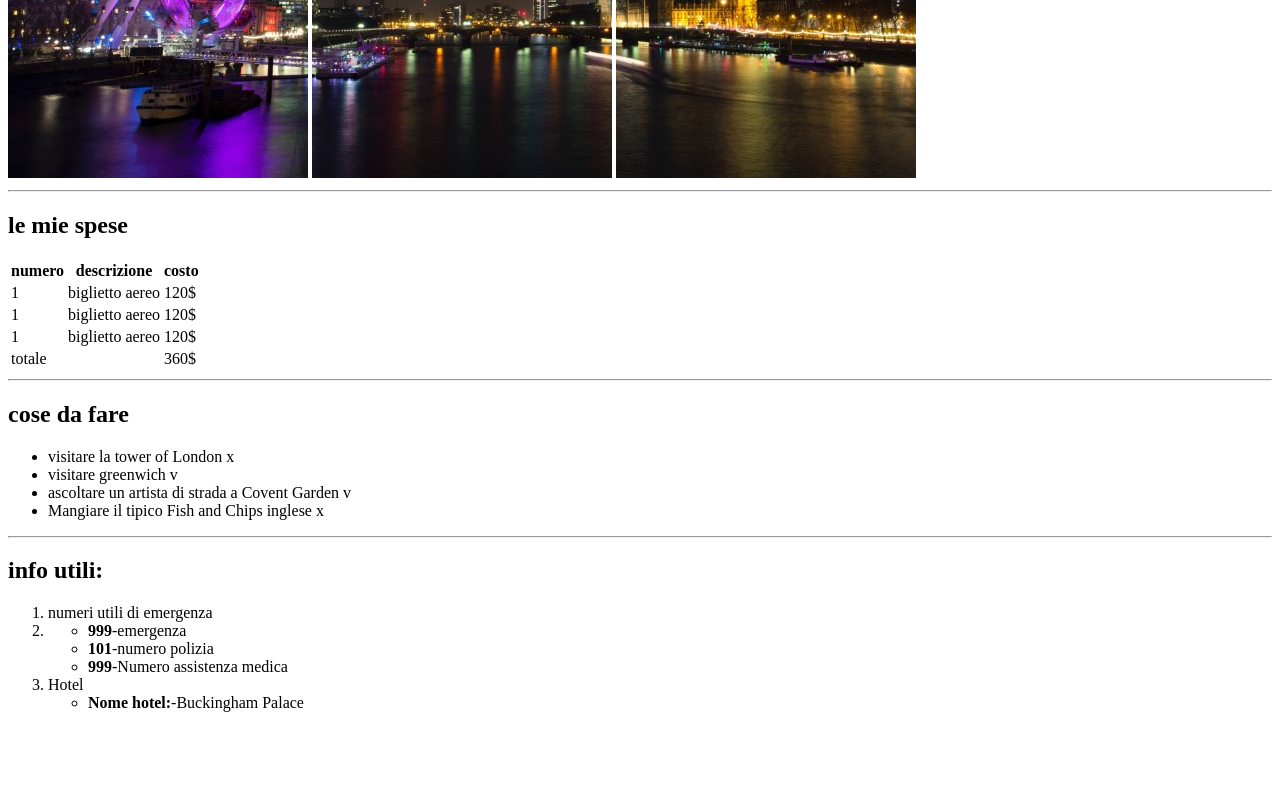
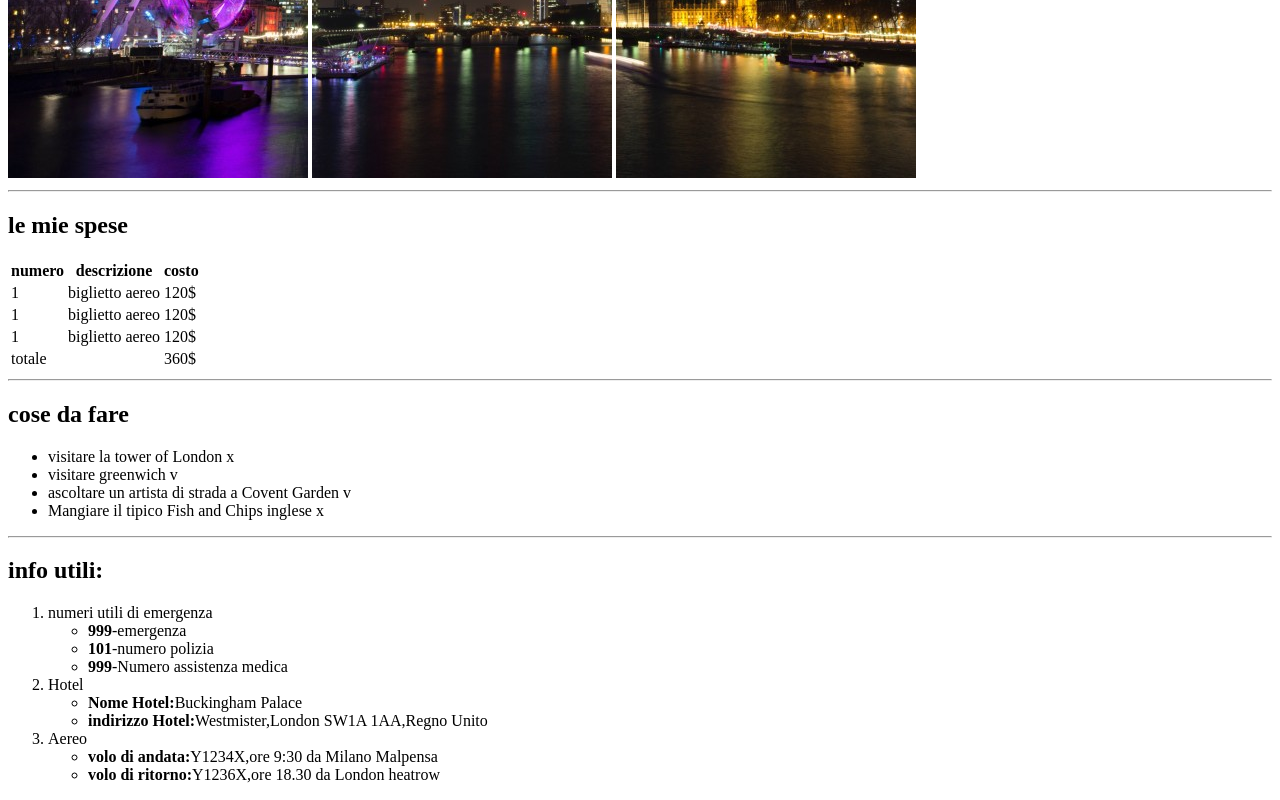
Before and after one commit to gabrielebarcellona/html-london-trip, a plain HTML site: page index.html in a window 1280 px wide. Shown: the part 502-1302 px from the top of the page. Before the commit the page ends 1230 px from the top, so only its background shows below. Drawn offline with Linux system fonts and the light colour scheme.

Commit message:
ordered list completed

```diff
--- a/index.html
+++ b/index.html
@@ -60,8 +60,8 @@
         <hr>
         <h2>info utili:</h2>
         <ol>
-            <li>numeri utili di emergenza</li>
-         <li>
+         <li>numeri utili di emergenza
+
             <ul>
                <li> <strong>999</strong>-emergenza</li>
                <li> <strong>101</strong>-numero polizia</li>
@@ -70,10 +70,20 @@
          </li>
          <li>
             Hotel
+            <ul>
+              <li><strong>Nome Hotel:</strong>Buckingham Palace</li>
+              <li><strong>indirizzo Hotel:</strong>Westmister,London SW1A 1AA,Regno Unito</li>
+
+
+            </ul>
          </li>
+         <li>
+            Aereo
             <ul>
-            <li><strong>Nome hotel:</strong>-Buckingham Palace</li>
+                <li><strong>volo di andata:</strong>Y1234X,ore 9:30 da Milano Malpensa</li>
+                <li><strong>volo di ritorno:</strong>Y1236X,ore 18.30 da London heatrow</li>
             </ul>
+         </li>
 
         </ol>
     </main>
```
Lines whose indentation alone changed are shown as unchanged.
